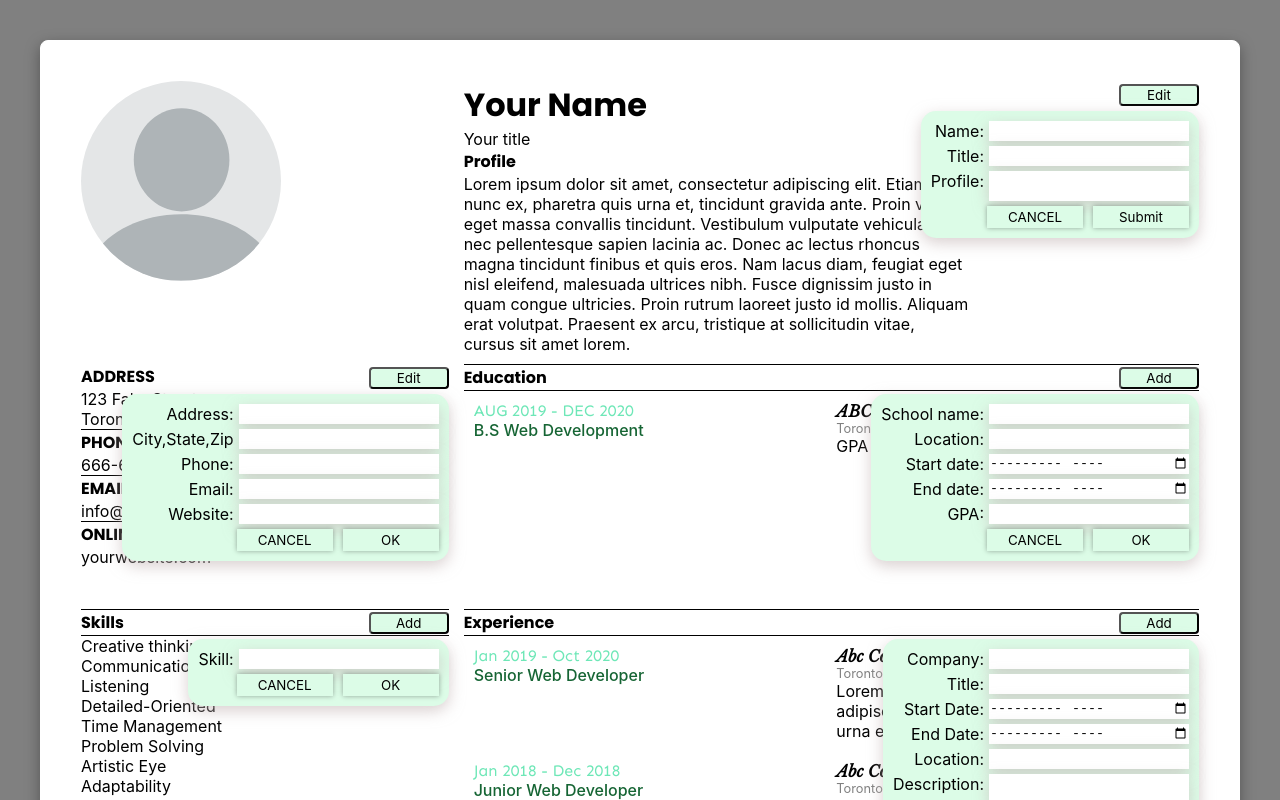
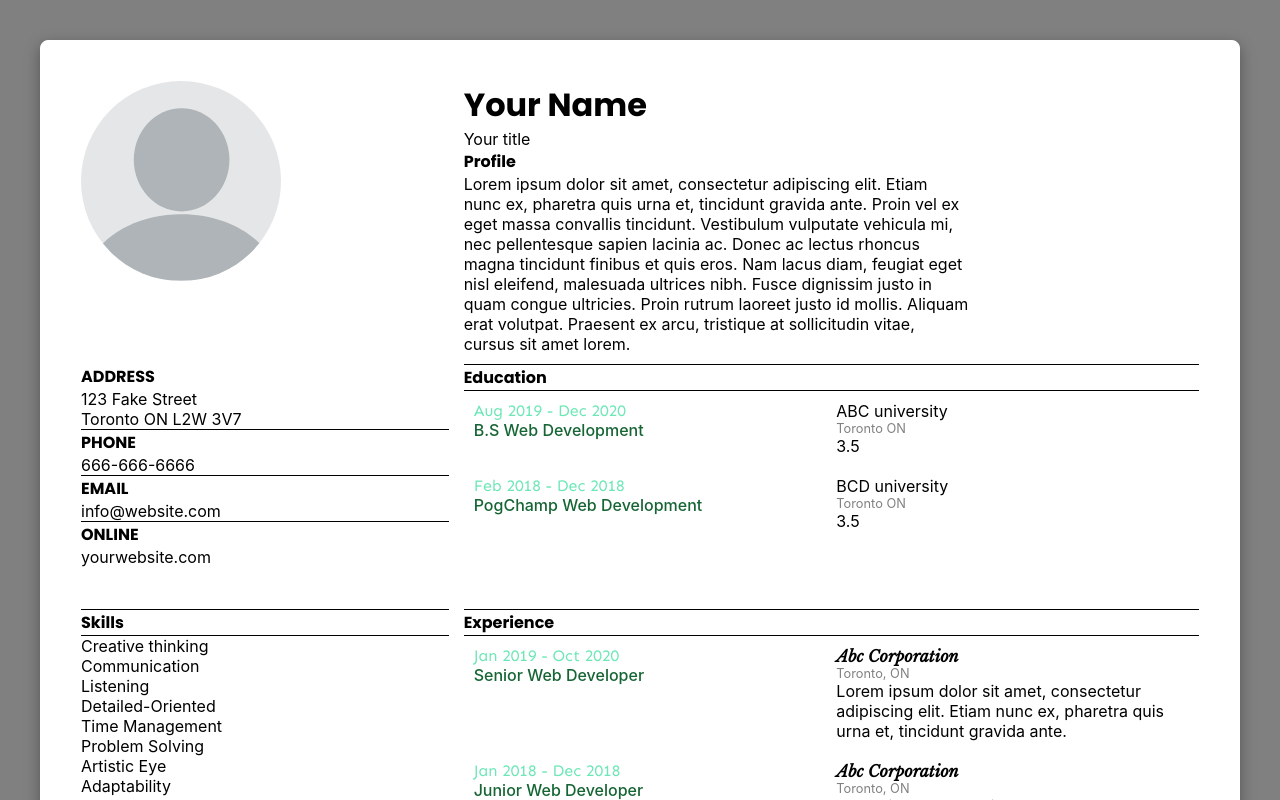
Before and after one commit to kjai139/cv-project, a React (Create React App) app: page / in a window 1280 px wide. Built offline with nearby package versions, Linux system fonts and the light colour scheme.

Commit message:
avatar upload

```diff
--- a/public/index.html
+++ b/public/index.html
@@ -24,7 +24,7 @@
       work correctly both with client-side routing and a non-root public URL.
       Learn how to configure a non-root public URL by running `npm run build`.
     -->
-    <title>React App</title>
+    <title>CV APP</title>
   </head>
   <body>
     <noscript>You need to enable JavaScript to run this app.</noscript>
--- a/src/components/Education.js
+++ b/src/components/Education.js
@@ -1,4 +1,5 @@
 import React, { Component } from "react";
+import format from "date-fns/format";
 
 
 class Education extends Component {
@@ -11,29 +12,139 @@ class Education extends Component {
             phone: '666-666-6666',
             email: 'info@website.com',
             online: 'yourwebsite.com',
-            education: []
+            education: [
+                {
+                    schoolName: 'ABC university',
+                    programName: 'B.S Web Development',
+                    location: 'Toronto ON',
+                    startDate: 'Aug 2019',
+                    endDate: 'Dec 2020',
+                    gpa: '3.5',
+
+
+                },
+                {
+                    schoolName: 'BCD university',
+                    programName: 'PogChamp Web Development',
+                    location: 'Toronto ON',
+                    startDate: 'Feb 2018',
+                    endDate: 'Dec 2018',
+                    gpa: '3.5',
+                }
+            ]
 
         }
 
         this.handleChange = this.handleChange.bind(this)
-        this.handleSubmit = this.handleSubmit.bind(this)
+
+
+        this.renderEducation = this.renderEducation.bind(this)
+        this.submitEducation = this.submitEducation.bind(this)
+        this.removeEducation = this.removeEducation.bind(this)
     }
 
     handleChange(e) {
         this.setState({[e.target.name] : e.target.value})
     }
 
-    handleSubmit(e) {
+
+
+    renderEducation(e) {
+        return this.state.education.map((value, key) =>
+        <div className="credentials" key={`edu-${key}`}>
+            <div className="credLeft">
+                <p className="dates">{value.startDate} - {value.endDate}</p>
+                <p className="credTitle">{value.programName}</p>
+            </div>
+            <div className="credRight">
+                <p className="schoolName">{value.schoolName}</p>
+                <p className="locationTxt">{value.location}</p>
+                <p className="description">{value.gpa}</p>
+            </div>
+            <button value={key} className="removeBtn" onClick={this.removeEducation}>
+
+            </button>
+
+        </div>
+        )
+    }
+
+    submitEducation(e) {
         e.preventDefault()
 
-        console.log('submitted')
-        console.log(this.state)
+
+        let data = new FormData(e.target)
+        let formatStart = format(new Date(`${data.get('startDate')}`.replace(/-/g, '\/').replace(/T.+/, '')),'MMM yyyy')
+
+        let formatEnd = format(new Date(`${data.get('endDate')}`.replace(/-/g, '\/').replace(/T.+/, '')),'MMM yyyy')
+
+
+        let obj = {
+            schoolName: data.get('schoolName'),
+            programName: data.get('programName'),
+            location: data.get('location'),
+            startDate: formatStart,
+            endDate: formatEnd,
+            gpa: data.get('gpa'),
+        }
+
+        this.setState({education:[...this.state.education, obj]})
+
+        e.target.reset()
+        e.target.parentNode.classList.add('hidden')
 
 
     }
 
+    removeEducation(e) {
+        let arr = this.state.education
+        let index = Number(e.target.value)
 
+        let newArr = arr.filter((ele, eleIndex) => eleIndex !== index )
+        console.log(newArr)
 
+        this.setState({education: newArr})
+    }
+
+    displayEducationForm() {
+        let educationForm = document.querySelector('#educationForm').parentNode
+
+        let form = document.querySelector('#educationForm')
+
+        if (educationForm.classList.contains('hidden')){
+            educationForm.classList.remove('hidden')
+        } else {
+            form.reset()
+            educationForm.classList.add('hidden')
+
+        }
+
+    }
+
+    displayAddressForm() {
+        let addressForm = document.querySelector('#addressForm').parentNode
+
+        let form = document.querySelector('#addressForm')
+
+        if (addressForm.classList.contains('hidden')){
+            addressForm.classList.remove('hidden')
+        } else {
+            form.reset()
+            addressForm.classList.add('hidden')
+        }
+    }
+
+    cancelBtnAddress(e) {
+        let form = document.querySelector('#addressForm')
+
+        form.parentNode.classList.add('hidden')
+    }
+
+    cancelBtnEducation(e) {
+        let form = document.querySelector('#educationForm')
+        form.reset()
+        form.parentNode.classList.add('hidden')
+    }
 
 
 
@@ -41,8 +152,8 @@ class Education extends Component {
         return (
             <div id="educationContainer" className="formEle">
                 <div id="educationLeftDiv" className="btnShell">
-                <button className="editBtn">Edit</button>
-                    <div className="editFormDiv">
+                <button className="editBtn" onClick={this.displayAddressForm}>Edit</button>
+                    <div className="editFormDiv hidden">
                         <form id="addressForm" name="addressForm" className="editForm" autoComplete="off">
                             <label>
                                 Address:
@@ -65,10 +176,8 @@ class Education extends Component {
                                 <input type="text" name="online" onChange={this.handleChange}></input>
                             </label>
                             <div className="submitBtnDiv">
-                                <button className="submitBtn">CANCEL</button>
-                                <button className="submitBtn" onClick={this.handleSubmit}>
-                                    OK
-                                </button>
+                                <button className="submitBtn" type="button" onClick={this.cancelBtnAddress}>CLOSE</button>
+
                             </div>
                         </form>
                     </div>
@@ -89,12 +198,16 @@ class Education extends Component {
 
                 </div>
                 <div id="educationRightDiv" className="btnShell">
-                <button className="addBtn">Add</button>
-                    <div className="editFormDiv">
-                        <form id="educationForm" name="educationForm" className="editForm" autoComplete="off">
+                <button className="addBtn" onClick={this.displayEducationForm}>Add</button>
+                    <div className="editFormDiv hidden">
+                        <form id="educationForm" name="educationForm" className="editForm" autoComplete="off" onSubmit={this.submitEducation}>
                             <label>
                                 School name:
                                 <input type="text" name="schoolName"></input>
+                            </label>
+                            <label>
+                                Program name:
+                                <input type="text" name="programName"></input>
                             </label>
                             <label>
                                 Location:
@@ -102,18 +215,18 @@ class Education extends Component {
                             </label>
                             <label>
                                 Start date:
-                                <input type="month" name="startDate"></input>
+                                <input type="month" name="startDate" required="yes"></input>
                             </label>
                             <label>
                                 End date:
-                                <input type="month" name="endDate"></input>
+                                <input type="month" name="endDate" required="yes"></input>
                             </label>
                             <label>
                                 GPA:
-                                <input type="text" name="gpa"/>
+                                <input type="number" name="gpa" max="5"/>
                             </label>
                             <div className="submitBtnDiv">
-                                <button className="submitBtn">CANCEL</button>
+                                <button className="submitBtn" type="button" onClick={this.cancelBtnEducation}>CANCEL</button>
                                 <button className="submitBtn">
                                     OK
                                 </button>
@@ -123,18 +236,7 @@ class Education extends Component {
                     <div className="topBorderLine"></div>
                     <p className="headers">Education</p>
                     <div className="borderLine"></div>
-                    <div className="credentials">
-                        <div className="credLeft">
-                            <p className="dates">AUG 2019 - DEC 2020</p>
-                            <p className="credTitle">B.S Web Development</p>
-                        </div>
-                        <div className="credRight">
-                            <p className="companyTitle">ABC university</p>
-                            <p className="locationTxt">Toronto,ON</p>
-                            <p className="description">GPA</p>
-                        </div>
-
-                    </div>
+                    {this.renderEducation()}
 
                 </div>
             </div>
--- a/src/components/Experience.js
+++ b/src/components/Experience.js
@@ -1,6 +1,6 @@
 import React, { Component } from "react";
 import format from "date-fns/format";
-import cBtn from './imgs/cancel-btn.svg'
+
 
 
 class Experience extends Component {
@@ -48,6 +48,7 @@ class Experience extends Component {
         this.setState({skills:[...this.state.skills, skillName]})
 
         e.target.reset()
+        e.target.parentNode.classList.add('hidden')
     }
 
     handleChangeExperiences(e) {
@@ -70,6 +71,35 @@ class Experience extends Component {
         this.setState({credentials:[...this.state.credentials, obj]})
 
         e.target.reset()
+        e.target.parentNode.classList.add('hidden')
+    }
+
+    displayExperienceForm() {
+        let experienceForm = document.querySelector('#experienceForm').parentNode
+
+        let form = document.querySelector('#experienceForm')
+
+        if (experienceForm.classList.contains('hidden')){
+            experienceForm.classList.remove('hidden')
+        } else {
+            form.reset()
+            experienceForm.classList.add('hidden')
+
+        }
+
+    }
+
+    displaySkillsForm() {
+        let skillForm = document.querySelector('#skillsForm').parentNode
+
+        let form = document.querySelector('#skillsForm')
+
+        if (skillForm.classList.contains('hidden')){
+            skillForm.classList.remove('hidden')
+        } else {
+            form.reset()
+            skillForm.classList.add('hidden')
+        }
     }
 
     renderSkills() {
@@ -124,6 +154,18 @@ class Experience extends Component {
 
     }
 
+    cancelBtn(e) {
+        let form = document.querySelector('#experienceForm')
+        form.reset()
+        form.parentNode.classList.add('hidden')
+    }
+
+    cancelSkillBtn(e) {
+        let form = document.querySelector('#skillsForm')
+        form.reset()
+        form.parentNode.classList.add('hidden')
+    }
+
 
 
 
@@ -131,15 +173,15 @@ class Experience extends Component {
         return (
             <div id="experienceContainer" className="formEle">
                 <div id="experienceLeft" className="btnShell">
-                <button className="addBtn">Add</button>
-                    <div className="editFormDiv">
+                <button className="addBtn" onClick={this.displaySkillsForm}>Add</button>
+                    <div className="editFormDiv hidden">
                         <form id="skillsForm" name="skillsForm" className="editForm" autoComplete="off" onSubmit={this.handleChangeSkills}>
                             <label>
                                 Skill:
                                 <input type="text" name="skillName"></input>
                             </label>
                             <div className="submitBtnDiv">
-                                <button className="submitBtn">CANCEL</button>
+                                <button className="submitBtn" type="button" onClick={this.cancelSkillBtn}>CANCEL</button>
                                 <button className="submitBtn" >
                                     OK
                                 </button>
@@ -157,8 +199,8 @@ class Experience extends Component {
 
                 </div>
                 <div id="experienceRight" className="btnShell">
-                <button className="addBtn">Add</button>
-                    <div className="editFormDiv">
+                <button className="addBtn" onClick={this.displayExperienceForm}>Add</button>
+                    <div className="editFormDiv hidden">
                         <form id="experienceForm" name="experienceForm" className="editForm" autoComplete="off" onSubmit={this.handleChangeExperiences}>
                             <label>
                                 Company:
@@ -185,7 +227,7 @@ class Experience extends Component {
                                 <textarea name="description"></textarea>
                             </label>
                             <div className="submitBtnDiv">
-                                <button className="submitBtn">CANCEL</button>
+                                <button type="button" className="submitBtn" onClick={this.cancelBtn}>CANCEL</button>
                                 <button className="submitBtn">
                                     OK
                                 </button>
--- a/src/components/Profile.js
+++ b/src/components/Profile.js
@@ -4,17 +4,25 @@ import defaultAvatar from './imgs/default-avatar.svg'
 class Profile extends Component {
     constructor(props){
         super(props)
-        this.state = {imageSrc:'', name:'Your Name', title:'Your title', profile:'Lorem ipsum dolor sit amet, consectetur adipiscing elit. Etiam nunc ex, pharetra quis urna et, tincidunt gravida ante. Proin vel ex eget massa convallis tincidunt. Vestibulum vulputate vehicula mi, nec pellentesque sapien lacinia ac. Donec ac lectus rhoncus magna tincidunt finibus et quis eros. Nam lacus diam, feugiat eget nisl eleifend, malesuada ultrices nibh. Fusce dignissim justo in quam congue ultricies. Proin rutrum laoreet justo id mollis. Aliquam erat volutpat. Praesent ex arcu, tristique at sollicitudin vitae, cursus sit amet lorem.' }
+        this.state = {
+            imageSrc:defaultAvatar,
+            name:'Your Name',
+            title:'Your title',
+            profile:'Lorem ipsum dolor sit amet, consectetur adipiscing elit. Etiam nunc ex, pharetra quis urna et, tincidunt gravida ante. Proin vel ex eget massa convallis tincidunt. Vestibulum vulputate vehicula mi, nec pellentesque sapien lacinia ac. Donec ac lectus rhoncus magna tincidunt finibus et quis eros. Nam lacus diam, feugiat eget nisl eleifend, malesuada ultrices nibh. Fusce dignissim justo in quam congue ultricies. Proin rutrum laoreet justo id mollis. Aliquam erat volutpat. Praesent ex arcu, tristique at sollicitudin vitae, cursus sit amet lorem.'
+        }
 
         this.renderProfileAvatar = this.renderProfileAvatar.bind(this)
 
-        this.updateState = this.updateState.bind(this)
+
         this.handleChange = this.handleChange.bind(this)
 
     }
 
-    renderProfileAvatar() {
-        console.log('renderprofileavatar')
+    renderProfileAvatar(e) {
+        let [file] = e.target.files
+        if (file) {
+            this.setState({imageSrc:(URL.createObjectURL(file))})
+        }
     }
 
     handleChange(e) {
@@ -25,16 +33,24 @@ class Profile extends Component {
         e.target.style.height = e.target.scrollHeight + 'px'
     }
 
-    updateState (e) {
-        e.preventDefault()
-        // console.log(e.target)
-        // const data = new FormData(document.querySelector('#profileForm'))
-        // let dataName = data.get('name')
-        // let dataTitle = data.get('title')
-        // let dataProfile = data.get('profile')
-        // console.log(dataName, dataTitle, dataProfile)
-        // this.setState({name:`${dataName}`, title:`${dataTitle}`, profile:`${dataProfile}`})
-        console.log(this.state)
+    closeProfileBtn (e) {
+
+        let form = document.querySelector('#profileForm')
+        form.parentNode.classList.add('hidden')
+    }
+
+    displayProfileForm(e) {
+        let profileForm = document.querySelector('#profileForm').parentNode
+
+
+
+        if (profileForm.classList.contains('hidden')){
+            profileForm.classList.remove('hidden')
+        } else {
+
+            profileForm.classList.add('hidden')
+
+        }
     }
 
 
@@ -45,14 +61,14 @@ class Profile extends Component {
                 <div className="avatarDiv">
                     <form>
                         <label className="label">
-                    <input type="file" accept="image/*" onClick={this.renderProfileAvatar}></input>
-                    <img src={defaultAvatar} alt="avatar" className="avatar"></img>
+                    <input type="file" accept="image/*" name="avatar" onChange={this.renderProfileAvatar}></input>
+                    <img src={this.state.imageSrc} alt="avatar" className="avatar"></img>
                     </label>
                     </form>
                 </div>
                 <div id="profileDiv" className="btnShell">
-                    <button className="editBtn">Edit</button>
-                    <div className="editFormDiv">
+                    <button className="editBtn" onClick={this.displayProfileForm}>Edit</button>
+                    <div className="editFormDiv hidden">
                         <form id="profileForm" name="profileForm" className="editForm" autoComplete="off">
                             <label>
                                 Name:
@@ -67,10 +83,10 @@ class Profile extends Component {
                                 <textarea name="profile" onChange={this.handleChange}/>
                             </label>
                             <div className="submitBtnDiv">
-                                <button className="submitBtn">CANCEL</button>
-                                <input type="submit" className="submitBtn" onClick={this.updateState}>
+                                <button className="submitBtn" type="button" onClick={this.closeProfileBtn}>CLOSE</button>
 
-                                </input>
+
+
                             </div>
                         </form>
                     </div>
```
Also changed, not shown: src/styles/App.css (+27 -2 lines), 1 other file (tests, documents, lock files or other folders).
